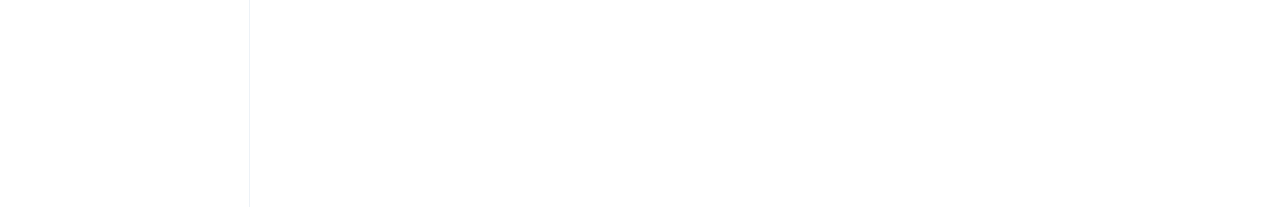
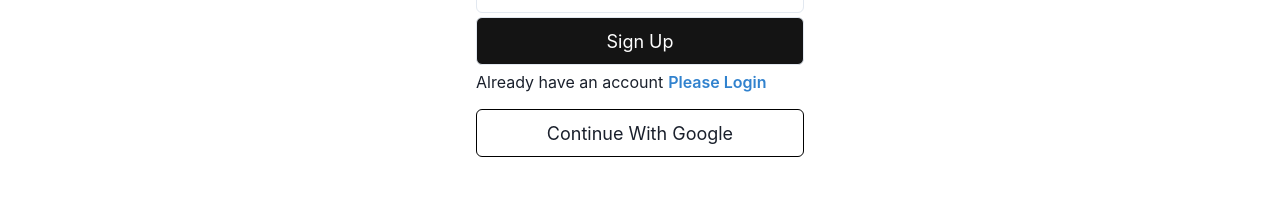
Before and after one commit to younusshamim/electro-recyclr-client, a React (Create React App) app: page /signup in a window 1280 px wide. Before the commit this address led to /dashboard. Shown: the part 439-646 px from the top of the page. Built offline with nearby package versions, Linux system fonts and the light colour scheme; no server answers; sample sign-in values are in the browser's storage.

Commit message:
use location navigation

```diff
--- a/src/components/GoogleLogin/GoogleLogin.js
+++ b/src/components/GoogleLogin/GoogleLogin.js
@@ -8,11 +8,7 @@ import { useMutation } from "react-query";
 const GoogleLogin = ({ location }) => {
   const { user, googleSignIn, loading } = useAuth();
   const navigate = useNavigate();
-  const targetUrl = location.state?.targetUrl?.pathname || "/dashboard";
-
-  if (user) {
-    navigate(targetUrl, { replace: true });
-  }
+  const targetUrl = location?.state?.targetUrl?.pathname || "/dashboard";
 
   const { mutate } = useMutation(onSaveUser);
 
@@ -22,6 +18,7 @@ const GoogleLogin = ({ location }) => {
         user: { email, displayName, photoURL },
       } = await googleSignIn();
       mutate({ name: displayName, email, img: photoURL });
+      navigate(targetUrl, { replace: true });
     } catch (err) {
       console.log(err.message);
     }
--- a/src/pages/Login/Login.js
+++ b/src/pages/Login/Login.js
@@ -22,10 +22,8 @@ const Login = ({ product }) => {
   } = useAuth();
   const [loginError, setLoginError] = useState("");
   const navigate = useNavigate();
-  const location = useLocation();
+  let location = useLocation();
   const targetUrl = location.state?.targetUrl?.pathname || "/dashboard";
-
-  console.log(location);
 
   const handleSignIn = async (data) => {
     try {
@@ -35,6 +33,13 @@ const Login = ({ product }) => {
       setLoginError(error.message);
       setAuthLoading(false);
     }
+  };
+
+  const navigateToSignUp = () => {
+    navigate("/signup", {
+      state: { targetUrl: location },
+      replace: true,
+    });
   };
 
   return (
@@ -89,10 +94,8 @@ const Login = ({ product }) => {
 
       <Flex mt="5px">
         <Text mr="5px">New to Electro Recyclr</Text>
-        <Text color="blue.500" fontWeight="semibold">
-          <Link to="/signup" replace>
-            Create new Account
-          </Link>
+        <Text color="blue.500" fontWeight="semibold" onClick={navigateToSignUp}>
+          Create new Account
         </Text>
       </Flex>
 
--- a/src/pages/Product/Information/Information.js
+++ b/src/pages/Product/Information/Information.js
@@ -15,7 +15,7 @@ import { IoIosCall } from "react-icons/io";
 import useCategories from "../../../hooks/useCategories";
 import { useAuth } from "../../../contexts/AuthProvider";
 import BeatLoading from "../../../components/Loader/BeatLoading";
-import { useNavigate } from "react-router-dom";
+import { useLocation, useNavigate } from "react-router-dom";
 
 const Information = ({ product, onOpen }) => {
   // category data
@@ -24,6 +24,7 @@ const Information = ({ product, onOpen }) => {
   // auth data
   const { loading: authLoading, userDetails } = useAuth();
   const navigate = useNavigate();
+  const location = useLocation();
 
   return (
     <Flex direction="column" w="50%">
@@ -90,7 +91,11 @@ const Information = ({ product, onOpen }) => {
           _hover={{ bg: "black" }}
           _active={{ bg: "gray.700" }}
           w="fit-content"
-          onClick={userDetails ? onOpen : () => navigate("/login")}
+          onClick={
+            userDetails
+              ? onOpen
+              : () => navigate("/login", { state: { targetUrl: location } })
+          }
         >
           Book Now
         </Button>
--- a/src/pages/SignUp/SignUp.js
+++ b/src/pages/SignUp/SignUp.js
@@ -29,9 +29,8 @@ const SignUp = ({ product }) => {
   const navigate = useNavigate();
 
   const location = useLocation();
-  const targetUrl = location.state?.targetUrl?.pathname || "/dashboard";
-
-  console.log(location);
+  const targetUrl =
+    location.state?.targetUrl?.state?.targetUrl?.pathname || "/dashboard";
 
   const { mutate, isLoading, isError, isSuccess, error, data } =
     useMutation(onSaveUser);
@@ -49,6 +48,12 @@ const SignUp = ({ product }) => {
     } finally {
       setAuthLoading(false);
     }
+  };
+
+  const navigatToLogin = () => {
+    navigate("/login", {
+      replace: true,
+    });
   };
 
   return (
@@ -128,12 +133,12 @@ const SignUp = ({ product }) => {
 
       <Flex mt="5px">
         <Text mr="5px">Already have an account</Text>
-        <Text color="blue.500" fontWeight="semibold">
-          <Link to="/login">Please Login</Link>
+        <Text color="blue.500" fontWeight="semibold" onClick={navigatToLogin}>
+          Please Login
         </Text>
       </Flex>
 
-      <GoogleLogin location={location} />
+      <GoogleLogin />
     </Flex>
   );
 };
```
